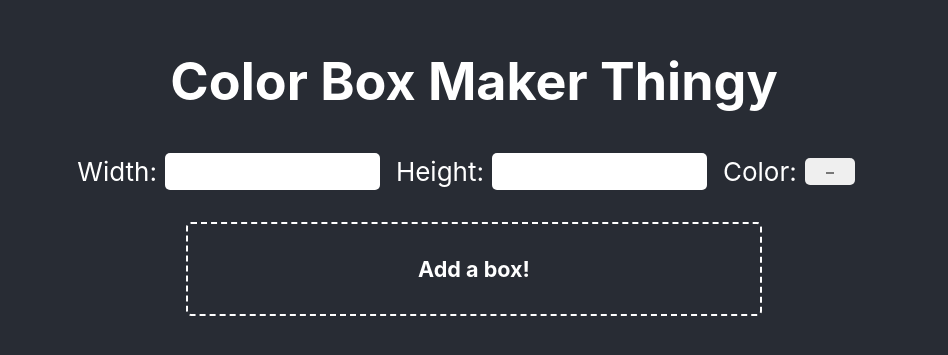
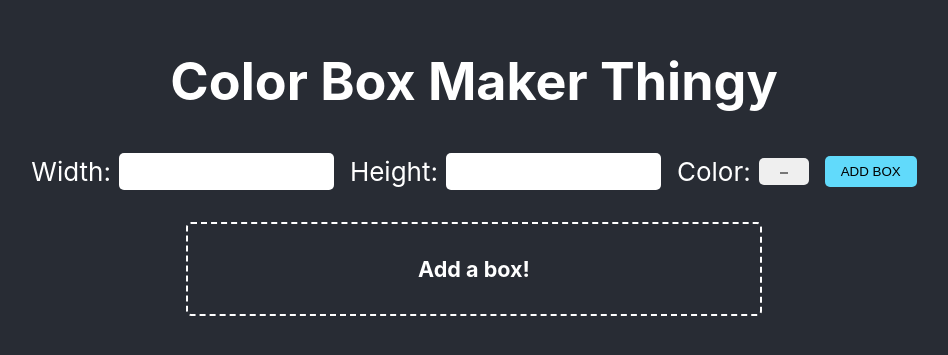
Before and after one commit to ealmario/react-box-maker, a React (Create React App) app: page / in a window 1280 px wide. Shown: the part 217-572 px from the top of the page, without its empty margins (166-1114 px from the left). Built offline with nearby package versions, Linux system fonts and the light colour scheme.

Commit message:
Create box form

```diff
--- a/src/App.css
+++ b/src/App.css
@@ -81,3 +81,12 @@
   cursor: pointer;
   padding: 0.5rem;
 }
+
+.add-btn {
+  background: #61dafb;
+  border: none;
+  border-radius: 5px;
+  cursor: pointer;
+  padding: 0.5rem 1rem;
+  text-transform: uppercase;
+}
--- a/src/App.js
+++ b/src/App.js
@@ -1,15 +1,29 @@
+import React, { Component } from 'react';
 import './App.css';
 import BoxForm from './components/BoxForm';
 import BoxList from './components/BoxList';
 
-function App() {
-  return (
-    <div className="App">
-      <h1 className="title">Color Box Maker Thingy</h1>
-      <BoxForm />
-      <BoxList />
-    </div>
-  );
+class App extends Component {
+  constructor(props) {
+    super(props)
+    this.state = { boxes: [] }
+    this.createBox = this.createBox.bind(this);
+  }
+
+  createBox(newBox) {
+    this.setState({
+      boxes: [...this.state.boxes, newBox]
+    })
+  }
+  render() {
+    return (
+      <div className="App">
+        <h1 className="title">Color Box Maker Thingy</h1>
+        <BoxForm createBox={this.createBox}/>
+        <BoxList boxes={this.state.boxes}/>
+      </div>
+    );
+  }
 }
 
 export default App;
--- a/src/components/BoxForm.js
+++ b/src/components/BoxForm.js
@@ -1,23 +1,73 @@
 import React, { Component } from 'react';
 
 class BoxForm extends Component {
+  constructor(props) {
+    super(props);
+    this.state = {
+      width: '',
+      height: '',
+      color: '',
+    }
+    this.handleChange = this.handleChange.bind(this);
+    this.handleSubmit = this.handleSubmit.bind(this);
+  }
+
+  handleChange(e) {
+    this.setState({
+      [e.target.name]: e.target.value
+    });
+  }
+
+  handleSubmit(e) {
+    e.preventDefault();
+    this.props.createBox(this.state);
+    this.setState({
+      width: '',
+      height: '',
+      color: ''
+    })
+  }
+
   render() {
     return (
-      <form className="BoxForm">
+      <form className="BoxForm" onSubmit={this.handleSubmit}>
         <div className="form-grp">
           <label htmlFor="width" className="form-label">Width:</label>
-          <input type="text" id="width" className="form-inp"/>
+          <input
+            className="form-inp"
+            type="text"
+            id="width"
+            name="width"
+            value={this.state.width}
+            onChange={this.handleChange}
+          />
         </div>
 
         <div className="form-grp">
           <label htmlFor="height" className="form-label">Height:</label>
-          <input type="text" id="height" className="form-inp"/>
+          <input
+            className="form-inp"
+            type="text"
+            id="height"
+            name="height"
+            value={this.state.height}
+            onChange={this.handleChange}
+          />
         </div>
 
         <div className="form-grp">
           <label htmlFor="color" className="form-label">Color:</label>
-          <input type="color" className="form-inp"/>
+          <input
+            className="form-inp"
+            type="color"
+            id="color"
+            name="color"
+            value={this.state.color}
+            onChange={this.handleChange}
+          />
         </div>
+
+        <button className="add-btn">Add Box</button>
       </form>
     );
   }
--- a/src/components/BoxList.js
+++ b/src/components/BoxList.js
@@ -3,12 +3,8 @@ import Box from './Box';
 import EmptyBox from './EmptyBox';
 
 class BoxList extends Component {
-  constructor(props) {
-    super(props)
-    this.state = { boxes: [] }
-  }
   render() {
-    const { boxes } = this.state;
+    const { boxes } = this.props;
 
     const boxList = boxes.map((box, index) => (
       <Box
```
Also changed, not shown: 1 other file (tests, documents, lock files or other folders).
